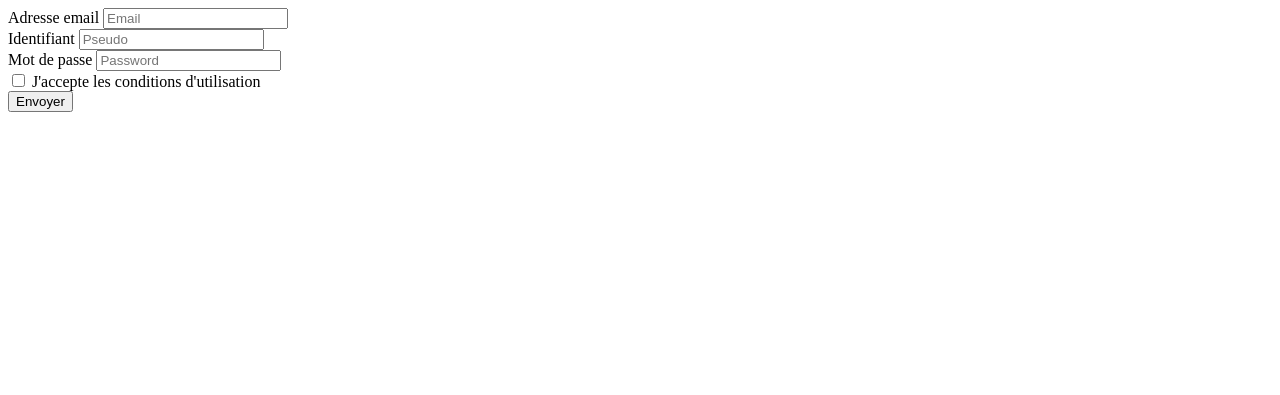
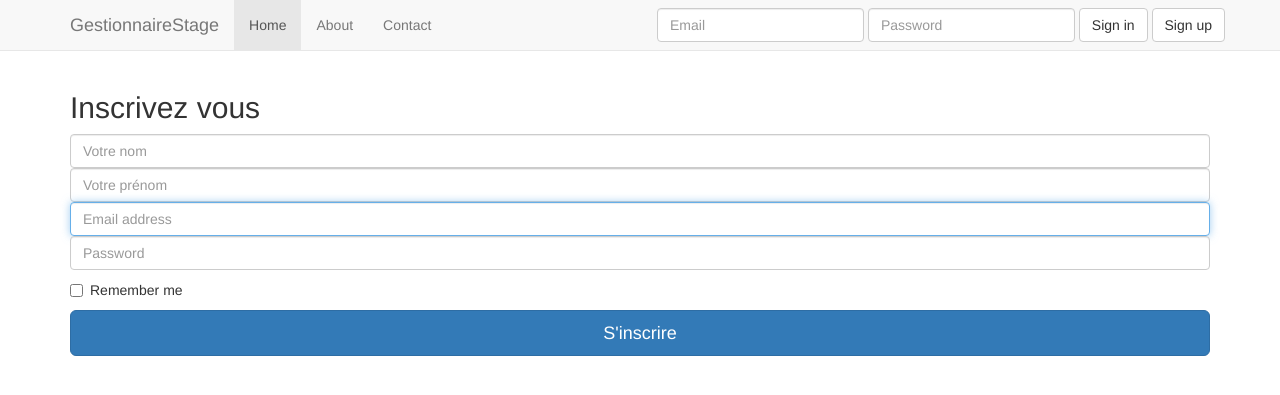
Before and after one commit to AppliStage/GestionnaireStage, a PHP site: page /inscription.php in a window 1280 px wide. Shown: the top 395 px of the page. Run offline with PHP 8.4, Linux system fonts and the light colour scheme; some libraries are stand-ins or nearby versions.

Commit message:
Modification de l'interface

```diff
--- a/inscription.php
+++ b/inscription.php
@@ -1,36 +1,96 @@
 <?php
+include 'autoload.inc.php';
 
-require_once 'autoload.inc.php';
-
-$p = new webpage("inscription");
+$p = new webpage("Iut Stage");
+$p->appendToHead(<<<head
+    <meta charset="utf-8">
+    <meta http-equiv="X-UA-Compatible" content="IE=edge">
+    <meta name="viewport" content="width=device-width, initial-scale=1">
+    <!-- The above 3 meta tags *must* come first in the head; any other head content must come *after* these tags -->
+    <meta name="description" content="">
+    <meta name="author" content="">
+head
+);
+$p->appendCssUrl("style/bootstrap-3.3.5-dist/css/bootstrap.min.css");
+$p->appendCssUrl("navbar-static/-top.css");
+$p->appendCssUrl("style/signup.css");
 
 $p->appendContent(<<<HTML
+    <!-- Static navbar -->
+    <nav class="navbar navbar-default navbar-static-top">
+      <div class="container">
+        <div class="navbar-header">
+          <button type="button" class="navbar-toggle collapsed" data-toggle="collapse" data-target="#navbar" aria-expanded="false" aria-controls="navbar">
+            <span class="sr-only">Toggle navigation</span>
+            <span class="icon-bar"></span>
+            <span class="icon-bar"></span>
+            <span class="icon-bar"></span>
+          </button>
+          <a class="navbar-brand" href="index.php">GestionnaireStage</a>
+        </div>
+        <div id="navbar" class="navbar-collapse collapse">
+          <ul class="nav navbar-nav">
+            <li class="active"><a href="index.php">Home</a></li>
+            <li><a href="#about">About</a></li>
+            <li><a href="#contact">Contact</a></li>
+          </ul>
+          <ul class="nav navbar-nav navbar-right">
+	    <li>
+	      <form class="form-inline" style="padding-top:8px">
+		<div class="form-group">
+		  <label class="sr-only" for="exampleInputEmail3">Email address</label>
+		  <input type="email" class="form-control" id="exampleInputEmail3" placeholder="Email">
+		</div>
+		<div class="form-group">
+		  <label class="sr-only" for="exampleInputPassword3">Password</label>
+		  <input type="password" class="form-control" id="exampleInputPassword3" placeholder="Password">
+		</div>
+		<button type="submit" class="btn btn-default">Sign in</button>
+		<a class="btn btn-default" href="inscription.php" role="button">Sign up</a>
+	      </form>
+	    </li>
+          </ul>
+        </div><!--/.nav-collapse -->
+      </div>
+    </nav>
 
-<form>
-  <div class="form-group">
-    <label for="exampleInputEmail1">Adresse email</label>
-    <input type="email" class="form-control" id="exampleInputEmail1" placeholder="Email">
-  </div>
 
-  <div class="form-group">
-    <label for="exampleInputPseudo1">Identifiant</label>
-    <input type="text" class="form-control" id="exampleInputPseudo1" placeholder="Pseudo">
-  </div>
+    <div class="container">
 
-  <div class="form-group">
-    <label for="exampleInputPassword1">Mot de passe</label>
-    <input type="password" class="form-control" id="exampleInputPassword1" placeholder="Password">
-  </div>
+      <form class="form-signup">
+        <h2 class="form-signup-heading">Inscrivez vous</h2>
 
-  <div class="checkbox">
-    <label>
-      <input type="checkbox"> J'accepte les conditions d'utilisation
-    </label>
-  </div>
-  <button type="submit" class="btn btn-default">Envoyer</button>
-</form>
+        <label for="inputNom" class="sr-only">Nom</label>
+        <input type="text" id="inputNom" class="form-control" placeholder="Votre nom" required>
+        <label for="inputPrenom" class="sr-only">Prenoom</label>
+        <input type="text" id="inputPrenom" class="form-control" placeholder="Votre prénom" required>
 
+        <label for="inputEmail" class="sr-only">Email address</label>
+        <input type="email" id="inputEmail" class="form-control" placeholder="Email address" required autofocus>
+        <label for="inputPassword" class="sr-only">Password</label>
+        <input type="password" id="inputPassword" class="form-control" placeholder="Password" required>
+
+        <div class="checkbox">
+          <label>
+            <input type="checkbox" value="remember-me"> Remember me
+          </label>
+        </div>
+        <button class="btn btn-lg btn-primary btn-block" type="submit">S'inscrire</button>
+      </form>
+
+    </div> <!-- /container -->
 HTML
 );
 
-echo $p->ToHTML();
+$p->appendToFooter(<<<Footer
+    <!-- Bootstrap core JavaScript
+    ================================================== -->
+    <!-- Placed at the end of the document so the pages load faster -->
+    <script src="https://ajax.googleapis.com/ajax/libs/jquery/1.11.3/jquery.min.js"></script>
+    <script src="style/bootstrap-3.3.5-dist/js/bootstrap.min.js"></script>
+    <!-- IE10 viewport hack for Surface/desktop Windows 8 bug -->
+    <script src="style/bootstrap-3.3.5-dist/js/ie10-viewport-bug-workaround.js"></script>
+Footer
+);
+
+echo $p->toHTML();
```
Also changed, not shown: index.php (+50 -18 lines).
